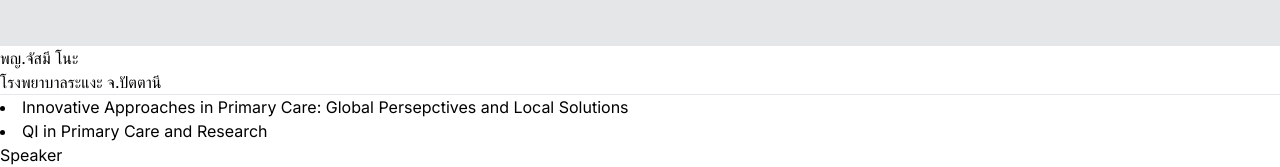
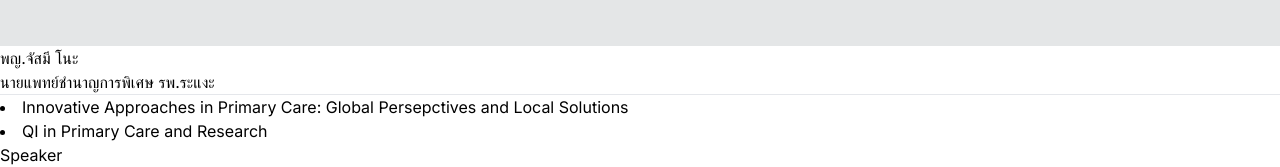
Before and after one commit to Wasin137/primary-care-conference, a Next.js app: page /speakers in a window 1280 px wide. Shown: the part 2251-2418 px from the top of the page. Built offline with nearby package versions, Linux system fonts and the light colour scheme.

Commit message:
Update with registration, abstract

```diff
--- a/app/speakers/page.js
+++ b/app/speakers/page.js
@@ -19,7 +19,7 @@ const speakers = [
     },
     {
         name:'พญ.จัสมี โนะ',
-        position:'โรงพยาบาลระแงะ จ.ปัตตานี',
+        position:'นายแพทย์ชำนาญการพิเศษ รพ.ระแงะ',
         description:['Innovative Approaches in Primary Care: Global Persepctives and Local Solutions', 'QI in Primary Care and Research']
     },
     {
@@ -54,7 +54,7 @@ const speakers = [
     {
         photo:'',
         name:'พญ.ชนัดดา สมคง',
-        position:' ',
+        position:'นายแพทย์ชำนาญการ รพ.กาญจนดิษฐ์',
         description:['Discussion: การดำเนินงานคลินิกเบาหวานระยะสงบ “บทเรียนจากสุราษฏร์ธานี”']
     },
     {
@@ -66,7 +66,7 @@ const speakers = [
     {
         photo:'',
         name:'คุณหทัยชนก เดชะ',
-        position:' ',
+        position:'ผู้อำนวยการ รพ.สต.เขาพัง',
         description:['การขับเคลื่อนระบบการจัดการโรคเรื้อรังระดับอำเภอ: จากแนวคิดสู่การเปลี่ยนแปลงและการส่งเสริมป้องกันโรคเรื้อรังในระดับปฐมภูมิ NCD preventionservice in primary care']
     },
     {
@@ -84,7 +84,7 @@ const speakers = [
     {
         photo:'speakers/thammasin.png',
         name:'ผศ.ดร.นพ.ธรรมสินธ์ อิงวิยะ',
-        position:'อาจารย์คณะแพทยศาสตร์ มหาวิทยาลัยสงขลานครินทร์',
+        position:'ผู้ช่วยคณบดีฝ่ายวิเคราะห์ข้อมูล และนวัตกรรมดิจิตอล คณะแพทยศาสตร์ มหาวิทยาลัยสงขลานครินทร์',
         description:['Unveiling the Health Impacts of Global Warming: Evidence and Insights']
     },
     {
@@ -97,19 +97,19 @@ const speakers = [
     {
         photo:'speakers/narongwit.png',
         name:'รศ.นพ.ณรงค์วิทย์ นาขวัญ',
-        position:'กลุ่มงานอายุรกรรม โรงพยาบาลหาดใหญ่',
+        position:'นายแพทย์ชำนาญการพิเศษ กลุ่มงานอายุรกรรม โรงพยาบาลหาดใหญ่',
         description:['Asthma Management in Primary Care: Guidelines and Best Practices']
     },
     {
         photo:'speakers/kirati.png',
         name:'ผศ.พญ.กีรติ อัครปฏิมา',
-        position:'กลุ่มงานอายุรกรรม โรงพยาบาลหาดใหญ่',
+        position:'นายแพทย์ชำนาญการ กลุ่มงานอายุรกรรม โรงพยาบาลหาดใหญ่',
         description:['Constipation Management in Primary Care: A Comprehensive Approach and Case-Based Strategies']
     },
     {
         photo:'',
         name:'พญ.ธัญลักษณ์ วั่นเลี่ยง',
-        position:'กลุ่มงานจิตเวช โรงพยาบาลหาดใหญ่',
+        position:'หัวหน้ากลุ่มงานจิตเวชและยาเสพติด โรงพยาบาลหาดใหญ่',
         description:['Parenting in Digital World']
     },
     {
@@ -121,80 +121,80 @@ const speakers = [
     {
         photo:'speakers/nopporn.png',
         name:'นพ.นพพร ส่งอำไพ',
-        position:'กลุ่มงานอายุรกรรม โรงพยาบาลหาดใหญ่',
+        position:'นายแพทย์ชำนาญการ กลุ่มงานอายุรกรรม รพ.หาดใหญ่',
         description:['Essential Adult Vaccines: Protecting Health Across the Lifespan']
     },
     {
         photo:'speakers/hathaitip.png',
         name:'พญ.หทัยทิพย์ ธรรมวิริยะกุล',
-        position:'กลุ่มงานเวชกรรมสังคม โรงพยาบาลหาดใหญ่',
+        position:'นายแพทย์ชำนาญการพิเศษ กลุ่มงานเวชกรรมสังคม รพ.หาดใหญ่',
         description:['Innovative Approaches in Primary Care: Global Persepctives and Local Solutions', 'Unveiling the Health Impacts of Global Warming: Evidence and Insights', 'Parenting in Digital World']
     },
     {
         photo:'',
         name:'ดร.นพ.ศรวัส แสงแก้ว',
-        position:'กลุ่มงานเวชกรรมสังคม โรงพยาบาลหาดใหญ่',
+        position:'นายแพทย์ชำนาญการ กลุ่มงานเวชกรรมสังคม รพ.หาดใหญ่',
         description:['QI in Primary Care and Research competition', 'Essential Adult Vaccines: Protecting Health Across the Lifespan']
     },
     {
         photo:'speakers/kanin.png',
         name:'นพ.คณิน ล่องเซ่ง',
-        position:'กลุ่มงานเวชกรรมสังคม โรงพยาบาลหาดใหญ่',
+        position:'นายแพทย์ชำนาญการ กลุ่มงานเวชกรรมสังคม รพ.หาดใหญ่',
         description:['Smooth Transitions: Enhancing Palliative Care Continuity from Hospital to Home and Community', 'Workshop: Syringe driver and Palliative devices']
     },
     {
         photo:'',
         name:'พญ.นวลจันทร์ หวังศุภดิลก',
-        position:'กลุ่มงานเวชกรรมสังคม โรงพยาบาลหาดใหญ่',
+        position:'นายแพทย์ชำนาญการ กลุ่มงานเวชกรรมสังคม รพ.หาดใหญ่',
         description:['Workshop: Syringe driver and Palliative devices']
     },
     {
         photo:'speakers/wasin.png',
         name:'นพ.วศิน คัมภีระ',
-        position:'กลุ่มงานเวชกรรมสังคม โรงพยาบาลหาดใหญ่',
+        position:'นายแพทย์ชำนาญการพิเศษ กลุ่มงานเวชกรรมสังคม รพ.หาดใหญ่',
         description:['Digital Health Revolution: AI Integration in Primary Care for Global Challenges'],
         degree:['Thai board of Family Medicine', 'B.S. in Medical Doctor']
     },
     {
         photo:'',
         name:'นพ.ทรงเกียรติ กาญจนแก้ว',
-        position:'กลุ่มงานเวชกรรมสังคม โรงพยาบาลหาดใหญ่',
+        position:'นายแพทย์ชำนาญการ กลุ่มงานเวชกรรมสังคม รพ.หาดใหญ่',
         description:['Constipation Management in Primary Care: A Comprehensive Approach and Case-Based Strategies']
     },
     {
         photo:'',
         name:'พญ.นิศาชล ทองคำ',
-        position:'กลุ่มงานเวชกรรมสังคม โรงพยาบาลหาดใหญ่',
+        position:'นายแพทย์ชำนาญการ กลุ่มงานเวชกรรมสังคม รพ.หาดใหญ่',
         description:['Addressing Geriatric Syndromes in Primary Care: Strategies for Comprehensive Management', 'Enhancing Care with Comprehensive Geriatric Assessment: A Multidisciplinary Approach']
     },
     {
         photo:'',
         name:'พญ.นิศจรา กุณาฑลต์',
-        position:'กลุ่มงานเวชกรรมสังคม โรงพยาบาลหาดใหญ่',
+        position:'นายแพทย์ชำนาญการ กลุ่มงานเวชกรรมสังคม รพ.หาดใหญ่',
         description:['The Hatyai Model: A Paradigm for Wellness Centers']
     },
     {
         photo:'',
         name:'ภก.อดิศักดิ์ เมฆตรง',
-        position:'กลุ่มงานเวชกรรมสังคม โรงพยาบาลหาดใหญ่',
+        position:'เภสัชกรชำนาญการ กลุ่มงานเวชกรรมสังคม โรงพยาบาลหาดใหญ่',
         description:['Kratom: Understanding the Facts and Implications']
     },
     {
         photo:'',
         name:'พว.ภาเอื้ออันน์ สิรินทรโสภณ',
-        position:'กลุ่มงานเวชกรรมสังคม โรงพยาบาลหาดใหญ่',
+        position:'พยาบาลวิชาชีพชำนาญการ กลุ่มงานเวชกรรมสังคม โรงพยาบาลหาดใหญ่',
         description:['Workshop: Syringe driver and Palliative devices']
     },
     {
         photo:'',
         name:'พว.สุดใจ เรืองสุข',
-        position:'กลุ่มงานเวชกรรมสังคม โรงพยาบาลหาดใหญ่',
+        position:'พยาบาลวิชาชีพชำนาญการ กลุ่มงานเวชกรรมสังคม โรงพยาบาลหาดใหญ่',
         description:['Workshop: Syringe driver and Palliative devices']
     },
     {
         photo:'',
         name:'พว.อมรรัตน์ ลิ่มเฮง',
-        position:'กลุ่มงานเวชกรรมสังคม โรงพยาบาลหาดใหญ่',
+        position:'หัวหน้ากลุ่มงานการพยาบาลชุมชน โรงพยาบาลหาดใหญ่',
         description:['The Hatyai Model: A Paradigm for Wellness Centers']
     },
     {
@@ -206,7 +206,7 @@ const speakers = [
     {
         photo:'',
         name:'คุณมณีวรรณ ทองอ่อน',
-        position:'',
+        position:'หัวหน้ากลุ่มงานโภชนศาสตร์ รพ.หาดใหญ่',
         description:['The Hatyai Model: A Paradigm for Wellness Centers']
     },
 ]
--- a/src/Contact.js
+++ b/src/Contact.js
@@ -12,9 +12,9 @@ export default function Contact() {
           <p className='text-black-text-base font-bold'>Call for Abstracts Open</p>
           <p className='text-gray-700 text-base'>15 April 2024</p>
           <p className='text-black-text-base font-bold'>Abstracts Submission Deadline</p>
-          <p className='text-gray-700 text-base'>15 May 2024</p>
+          <p className='text-gray-700 text-base'>20 May 2024</p>
           <p className='text-black-text-base font-bold'>Abstracts Result Notification</p>
-          <p className='text-gray-700 text-base'>25 May 2024</p>
+          <p className='text-gray-700 text-base'>27 May 2024</p>
           <p className='text-black-text-base font-bold'>Conference Dates</p>
           <p className='text-gray-700 text-base'>6 - 7 June 2024</p>
         </div>
--- a/src/NavBar.js
+++ b/src/NavBar.js
@@ -19,7 +19,7 @@ export default function NavBar() {
               <a href="/schedule" className="hover:bg-gray-700 text-white px-3 py-2 rounded-md text-sm font-medium">Schedule</a>
               <a href="/speakers" className="hover:bg-gray-700 text-white px-3 py-2 rounded-md text-sm font-medium">Speakers</a>
               <a href='/abstracts' className='hover:bg-gray-700 text-white px-3 py-2 rounded-md text-sm font-medium'>Abstracts</a>
-              <a href="https://docs.google.com/forms/d/e/1FAIpQLSc_UGXAOFJFHqT_2XyjHSuK9yXIuIqRrw2_Dq5uaT7kJt4Hhg/viewform?usp=sf_link" className="hover:bg-gray-700 text-white px-3 py-2 rounded-md text-sm font-medium">Register</a>
+              <a href="/registration" className="hover:bg-gray-700 text-white px-3 py-2 rounded-md text-sm font-medium">Registration</a>
             </div>
           </div>
         </div>
@@ -53,7 +53,7 @@ export default function NavBar() {
             <a href="/schedule" className="hover:bg-gray-700 text-white block px-3 py-2 rounded-md text-base font-medium">Schedule</a>
             <a href="/speakers" className="hover:bg-gray-700 text-white block px-3 py-2 rounded-md text-base font-medium">Speakers</a>
             <a href="/abstracts" className="hover:bg-gray-700 text-white block px-3 py-2 rounded-md text-base font-medium">Abstracts</a>
-            <a href="https://docs.google.com/forms/d/e/1FAIpQLSc_UGXAOFJFHqT_2XyjHSuK9yXIuIqRrw2_Dq5uaT7kJt4Hhg/viewform?usp=sf_link" className="hover:bg-gray-700 text-white block px-3 py-2 rounded-md text-base font-medium">Register</a>
+            <a href="/registration" className="hover:bg-gray-700 text-white block px-3 py-2 rounded-md text-base font-medium">Registration</a>
           </div>
         </div>
       </div>
```
Also changed, not shown: app/abstracts/page.js (+7 -2 lines), app/registration/page.js (added, +31 -0 lines).
